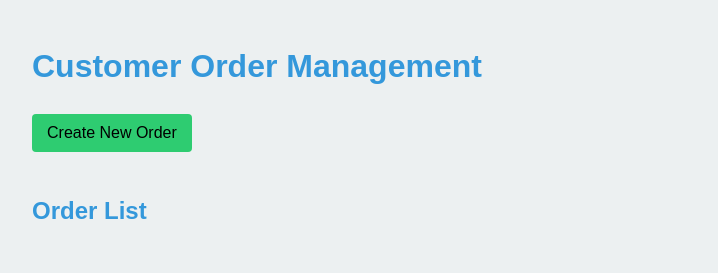
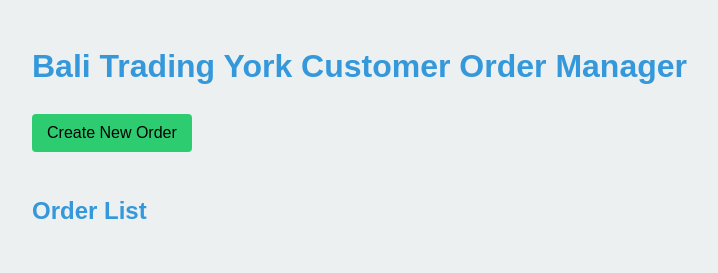
Before and after one commit to qkd888/Bali-Trading-Client-order-Manager, a plain HTML site: page index.html in a window 1280 px wide. Shown: the whole page, without its empty margins (208-926 px from the left). Drawn offline with Linux system fonts and the light colour scheme.

Commit message:
Update index.html

```diff
--- a/index.html
+++ b/index.html
@@ -3,7 +3,7 @@
   <head>
     <meta charset="UTF-8" />
     <meta name="viewport" content="width=device-width, initial-scale=1.0" />
-    <title>Enhanced Customer Order Management with Note Save</title>
+    <title>Bali Trading York Customer Order Manager</title>
     <style>
       :root {
         --primary-color: #3498db;
@@ -163,7 +163,7 @@
     </style>
   </head>
   <body>
-    <h1>Customer Order Management</h1>
+    <h1>Bali Trading York Customer Order Manager</h1>
     <button id="newOrderBtn">Create New Order</button>
     <div id="orderForm" style="display: none">
       <h2 id="formTitle">New Order</h2>
```
